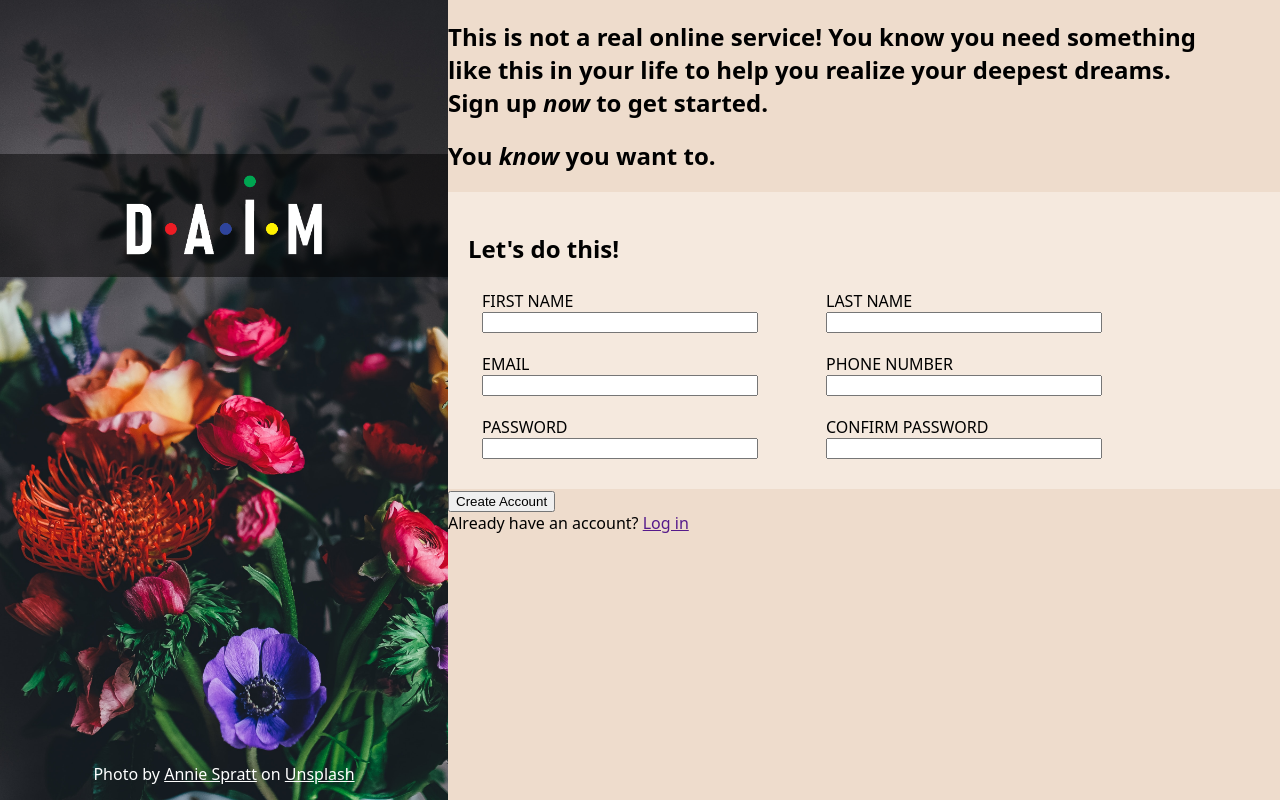
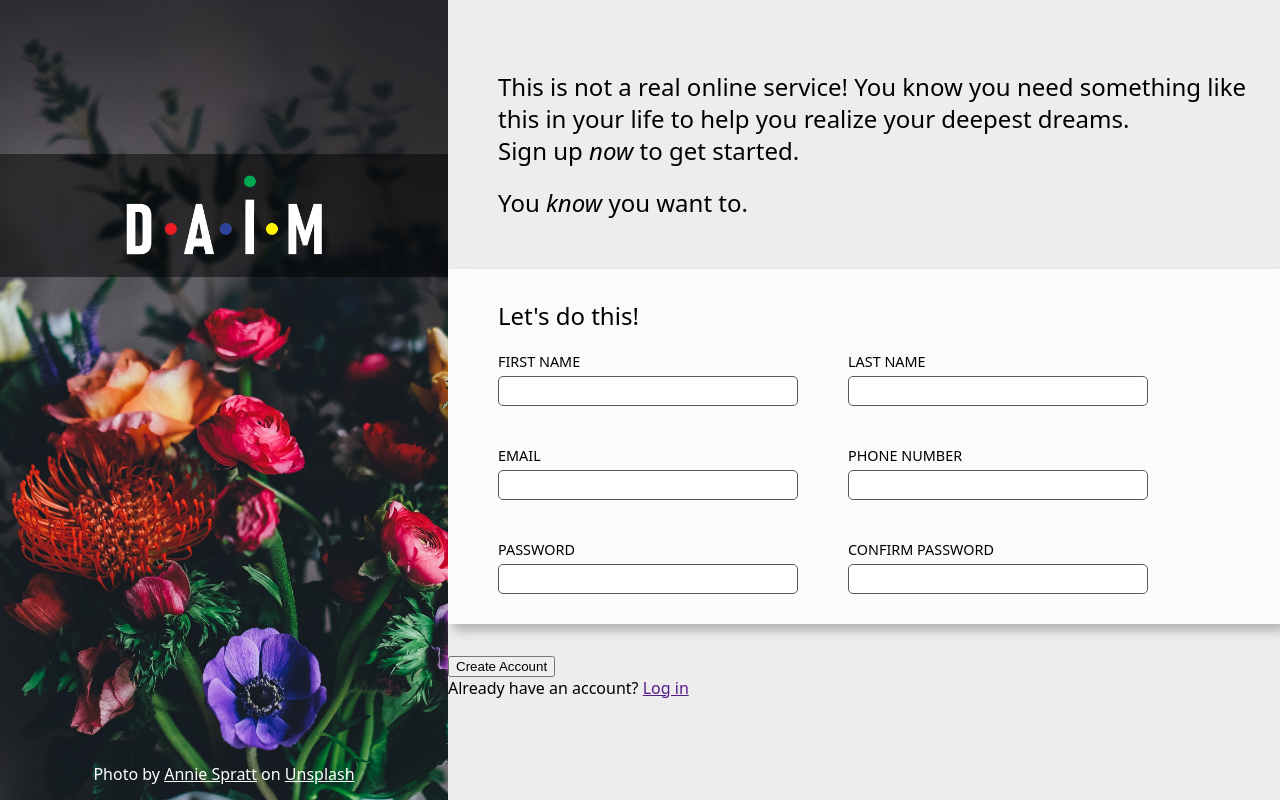
Before and after one commit to indigoBill/sign-up-form, a plain HTML site: page index.html in a window 1280 px wide. Drawn offline with Linux system fonts and the light colour scheme.

Commit message:
Adjust style and position of elements

```diff
--- a/style.css
+++ b/style.css
@@ -28,8 +28,14 @@ body {
 .right-section {
     flex-grow: 1;
     width: calc(100vw - 35%);
-    background-color: rgb(238, 220, 204);
+    background-color: rgb(238, 237, 237);
     min-height: 60%;
+
+    display: flex;
+    flex-direction: column;
+    justify-content: center;
+    gap: 30px;
+    padding-bottom: 50px;
 }
 
 .pic-credit {
@@ -53,7 +59,7 @@ body {
     display: flex;
     justify-content: center;
     padding: 20px;
-    margin-top: 12vw;
+    margin: 12vw 0;
 }
 
 .logo {
@@ -66,25 +72,57 @@ fieldset {
     flex-direction: column;
     min-width: 300px;
     border: none;
-    gap: 20px;
+    gap: 40px;
+    padding: 0;
+    margin: 0;
 }
 
 fieldset div {
     display: flex;
     flex-direction: column;
+    gap: 5px;
 }
 
 form {
     display: flex;
     flex-wrap: wrap;
-    gap: 40px;
+    gap: 50px;
 }
 
 .form-container {
-    background-color: rgb(245, 233, 222);
-    padding: 20px;
+    background-color: rgb(252, 251, 251);
+    padding: 30px 0 30px 50px;
+    box-shadow: 5px 7px 10px rgb(182, 181, 181);
+}
+
+.form-container h2 {
+    margin: 0 0 20px 0;
 }
 
 .main-text {
-    max-width: 750px;
+    max-width: 800px;
+    padding: 0 0 0 50px;
+    line-height: 2rem;
 }
+
+h2 {
+    font-weight: 500;
+}
+
+input {
+    appearance: none;
+    height: 30px;
+    border: 1px solid rgb(90, 89, 89);
+    border-radius: 5px;
+}
+
+input:focus {
+    outline: none;
+    border: 1px solid rgb(27, 124, 235);
+    box-shadow: 5px 3px 6px rgb(182, 181, 181);
+}
+
+label {
+    font-size: .9rem;
+
+}
```
